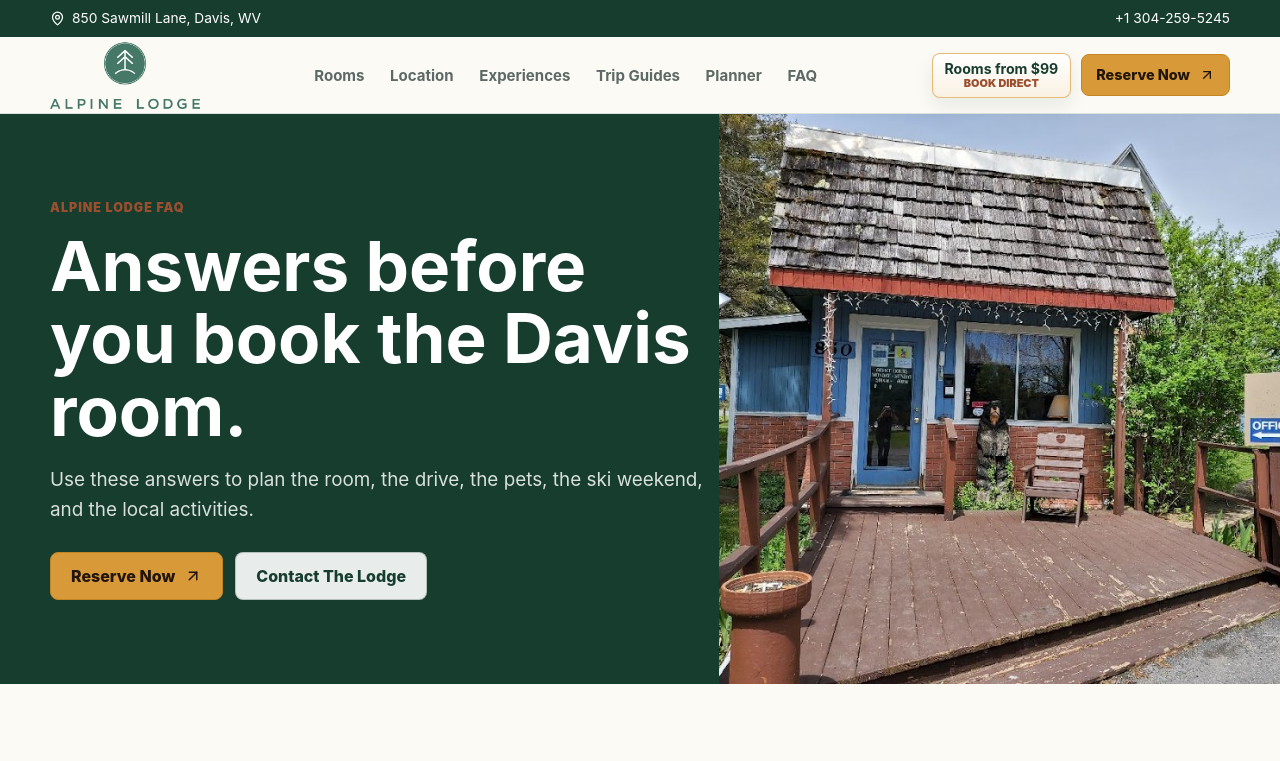
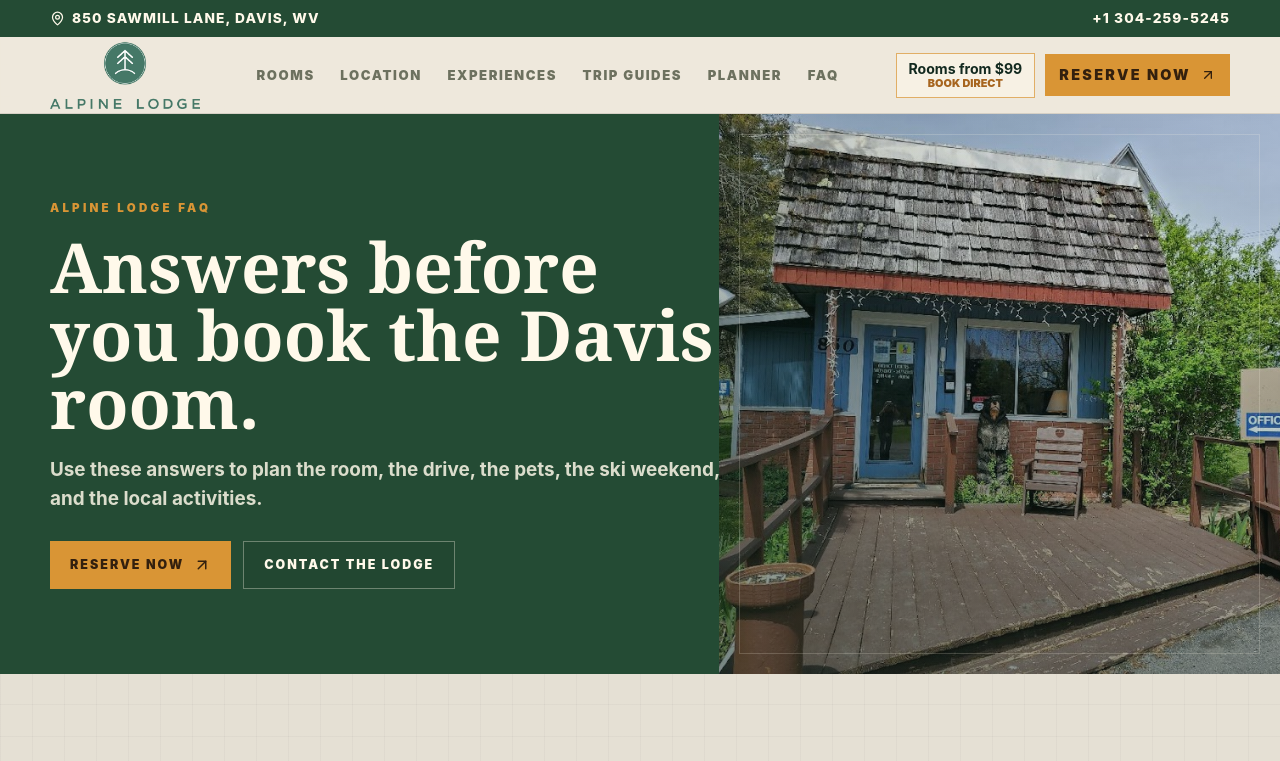
Before and after one commit to Mishidog/twhague22-alpine-lodge-website, a Next.js app: page /faq in a window 1280 px wide. Shown: the top 761 px of the page. Built offline with nearby package versions, Linux system fonts and the light colour scheme; no server answers.

Commit message:
Apply Davis weekend design system

```diff
--- a/app/globals.css
+++ b/app/globals.css
@@ -1,17 +1,22 @@
 :root {
-  --forest: #173d2f;
-  --forest-2: #23543f;
-  --ink: #18221f;
-  --muted: #5d6964;
-  --line: #d8ded8;
-  --paper: #fbfaf5;
-  --mist: #eef3ef;
+  --forest: #244b34;
+  --forest-2: #4b806a;
+  --forest-deep: #12291f;
+  --ink: #37322c;
+  --muted: #6d715f;
+  --line: rgba(55, 50, 44, 0.13);
+  --paper: #e5e0d4;
+  --paper-raised: #efe9dc;
+  --mist: #f7f1e4;
   --river: #315d72;
-  --rust: #9c4f2f;
-  --gold: #d89a38;
+  --rust: #a7651f;
+  --gold: #d99535;
+  --cream: #fff9ea;
   --white: #ffffff;
-  --shadow: 0 16px 48px rgba(18, 34, 29, 0.14);
-  --radius: 8px;
+  --shadow: 0 18px 42px rgba(48, 43, 34, 0.18);
+  --serif: Georgia, "Times New Roman", Times, serif;
+  --sans: Inter, ui-sans-serif, system-ui, -apple-system, BlinkMacSystemFont, "Segoe UI", sans-serif;
+  --radius: 0;
   --container: 1180px;
 }
 
@@ -25,11 +30,12 @@
 
 body {
   margin: 0;
-  background: var(--paper);
+  background:
+    linear-gradient(90deg, rgba(55, 50, 44, 0.035) 1px, transparent 1px) 0 0 / 32px 32px,
+    linear-gradient(rgba(55, 50, 44, 0.035) 1px, transparent 1px) 0 0 / 32px 32px,
+    var(--paper);
   color: var(--ink);
-  font-family:
-    Inter, ui-sans-serif, system-ui, -apple-system, BlinkMacSystemFont, "Segoe UI",
-    sans-serif;
+  font-family: var(--sans);
   line-height: 1.55;
   letter-spacing: 0;
 }
@@ -51,8 +57,9 @@
 h1,
 h2,
 h3 {
+  font-family: var(--serif);
   margin: 0;
-  line-height: 1.05;
+  line-height: 0.98;
   letter-spacing: 0;
 }
 
@@ -66,7 +73,7 @@
 }
 
 h3 {
-  font-size: 1.25rem;
+  font-size: clamp(1.45rem, 2vw, 2.2rem);
 }
 
 p {
@@ -82,8 +89,8 @@
   position: sticky;
   top: 0;
   z-index: 50;
-  background: rgba(251, 250, 245, 0.95);
-  border-bottom: 1px solid rgba(216, 222, 216, 0.9);
+  background: rgba(239, 233, 220, 0.96);
+  border-bottom: 1px solid var(--line);
   backdrop-filter: blur(16px);
 }
 
@@ -94,8 +101,11 @@
   gap: 16px;
   padding: 8px max(20px, calc((100vw - var(--container)) / 2));
   background: var(--forest);
-  color: var(--white);
+  color: var(--cream);
   font-size: 0.86rem;
+  font-weight: 800;
+  letter-spacing: 0.08em;
+  text-transform: uppercase;
 }
 
 .top-strip span,
@@ -134,8 +144,10 @@
   justify-content: center;
   gap: clamp(14px, 2vw, 28px);
   color: var(--muted);
-  font-size: 0.94rem;
-  font-weight: 700;
+  font-size: 0.82rem;
+  font-weight: 900;
+  letter-spacing: 0.12em;
+  text-transform: uppercase;
 }
 
 .main-nav a:hover,
@@ -156,14 +168,12 @@
   gap: 2px;
   min-width: 120px;
   padding: 8px 12px;
-  color: var(--forest);
+  color: var(--forest-deep);
   text-align: center;
-  background:
-    linear-gradient(180deg, rgba(255, 255, 255, 0.72), rgba(216, 154, 56, 0.14)),
-    var(--white);
-  border: 1px solid rgba(216, 154, 56, 0.65);
-  border-radius: var(--radius);
-  box-shadow: 0 8px 18px rgba(18, 34, 29, 0.08);
+  background: var(--mist);
+  border: 1px solid rgba(217, 149, 53, 0.72);
+  border-radius: var(--radius);
+  box-shadow: none;
 }
 
 .rate-badge strong {
@@ -187,10 +197,13 @@
   gap: 9px;
   min-height: 48px;
   padding: 0 20px;
-  border: 1px solid transparent;
-  border-radius: var(--radius);
-  font-weight: 800;
+  border: 0;
+  border-radius: var(--radius);
+  font-size: 0.78rem;
+  font-weight: 900;
+  letter-spacing: 0.16em;
   line-height: 1;
+  text-transform: uppercase;
   white-space: nowrap;
   transition:
     transform 180ms ease,
@@ -204,23 +217,37 @@
 
 .button-primary {
   background: var(--gold);
-  color: #20140b;
-  border-color: #c48422;
+  color: #33200e;
 }
 
 .button-primary:hover {
-  background: #efb14a;
+  background: #efad45;
 }
 
 .button-secondary {
-  background: rgba(255, 255, 255, 0.9);
-  color: var(--forest);
-  border-color: rgba(23, 61, 47, 0.24);
+  background: transparent;
+  color: var(--forest-deep);
+  border: 1px solid rgba(36, 75, 52, 0.28);
 }
 
 .button-secondary:hover {
   border-color: var(--forest);
   background: var(--white);
+}
+
+.home-hero .button-secondary,
+.page-hero .button-secondary,
+.guide-hero .button-secondary {
+  color: var(--cream);
+  border-color: rgba(255, 249, 234, 0.34);
+  background: rgba(18, 41, 31, 0.12);
+}
+
+.home-hero .button-secondary:hover,
+.page-hero .button-secondary:hover,
+.guide-hero .button-secondary:hover {
+  border-color: rgba(255, 249, 234, 0.72);
+  background: rgba(255, 249, 234, 0.12);
 }
 
 .button-compact {
@@ -235,7 +262,7 @@
   display: flex;
   align-items: flex-end;
   overflow: hidden;
-  color: var(--white);
+  color: var(--cream);
 }
 
 .home-hero > img,
@@ -253,8 +280,8 @@
   position: absolute;
   inset: 0;
   background:
-    linear-gradient(90deg, rgba(12, 26, 22, 0.84), rgba(12, 26, 22, 0.46), rgba(12, 26, 22, 0.08)),
-    linear-gradient(0deg, rgba(12, 26, 22, 0.58), rgba(12, 26, 22, 0.02) 45%);
+    linear-gradient(180deg, rgba(18, 41, 31, 0.1) 0%, rgba(18, 41, 31, 0.34) 45%, rgba(18, 41, 31, 0.9) 100%),
+    linear-gradient(90deg, rgba(18, 41, 31, 0.72), rgba(18, 41, 31, 0.18));
   z-index: 1;
 }
 
@@ -270,15 +297,16 @@
   max-width: 720px;
   margin-top: 20px;
   font-size: clamp(1.05rem, 2vw, 1.35rem);
-  color: rgba(255, 255, 255, 0.9);
+  color: rgba(255, 249, 234, 0.9);
+  font-weight: 700;
 }
 
 .eyebrow {
-  margin-bottom: 12px;
-  color: var(--rust);
-  font-size: 0.78rem;
+  margin-bottom: 16px;
+  color: var(--gold);
+  font-size: 0.72rem;
   font-weight: 900;
-  letter-spacing: 0.08em;
+  letter-spacing: 0.28em;
   text-transform: uppercase;
 }
 
@@ -286,7 +314,7 @@
 .section-dark .eyebrow,
 .footer-cta .eyebrow,
 .guide-hero .eyebrow {
-  color: #ffcf75;
+  color: var(--gold);
 }
 
 .hero-actions {
@@ -309,16 +337,17 @@
   align-items: center;
   gap: 8px;
   padding: 10px 12px;
-  background: rgba(255, 255, 255, 0.12);
-  border: 1px solid rgba(255, 255, 255, 0.2);
+  background: rgba(255, 249, 234, 0.1);
+  border: 1px solid rgba(255, 249, 234, 0.22);
   border-radius: var(--radius);
   backdrop-filter: blur(12px);
   font-size: 0.92rem;
+  font-weight: 800;
 }
 
 .band {
   background: var(--forest);
-  color: var(--white);
+  color: var(--cream);
 }
 
 .quick-plan-grid {
@@ -333,7 +362,10 @@
   gap: 9px;
   min-height: 76px;
   border-left: 1px solid rgba(255, 255, 255, 0.14);
-  font-weight: 800;
+  font-size: 0.78rem;
+  font-weight: 900;
+  letter-spacing: 0.14em;
+  text-transform: uppercase;
 }
 
 .quick-item:last-child {
@@ -349,12 +381,15 @@
 }
 
 .section-muted {
-  background: var(--mist);
+  background:
+    linear-gradient(90deg, rgba(55, 50, 44, 0.03) 1px, transparent 1px) 0 0 / 32px 32px,
+    linear-gradient(rgba(55, 50, 44, 0.03) 1px, transparent 1px) 0 0 / 32px 32px,
+    var(--paper-raised);
 }
 
 .section-dark {
-  background: var(--ink);
-  color: var(--white);
+  background: var(--forest-deep);
+  color: var(--cream);
 }
 
 .split {
@@ -386,6 +421,7 @@
   margin-top: 14px;
   color: var(--muted);
   font-size: 1.06rem;
+  font-weight: 700;
 }
 
 .card-grid {
@@ -407,7 +443,7 @@
   align-items: start;
   min-height: 132px;
   padding: 22px;
-  background: var(--white);
+  background: rgba(247, 241, 228, 0.64);
   border: 1px solid var(--line);
   border-radius: var(--radius);
 }
@@ -428,19 +464,43 @@
 .guide-list-card,
 .room-detail,
 .contact-card {
-  background: var(--white);
+  background: var(--mist);
   border: 1px solid var(--line);
   border-radius: var(--radius);
   overflow: hidden;
-  box-shadow: 0 8px 24px rgba(18, 34, 29, 0.06);
+  box-shadow: none;
 }
 
 .experience-card {
-  display: grid;
+  position: relative;
+  display: grid;
+  align-content: end;
   min-height: 100%;
+  color: var(--cream);
+  isolation: isolate;
   transition:
     transform 180ms ease,
     box-shadow 180ms ease;
+}
+
+.experience-card::before,
+.experience-card::after {
+  position: absolute;
+  inset: 0;
+  pointer-events: none;
+  content: "";
+}
+
+.experience-card::before {
+  z-index: -2;
+  background:
+    linear-gradient(180deg, rgba(18, 41, 31, 0.1) 0%, rgba(18, 41, 31, 0.34) 48%, rgba(18, 41, 31, 0.9) 100%);
+}
+
+.experience-card::after {
+  z-index: -1;
+  inset: 20px;
+  border: 1px solid rgba(255, 249, 234, 0.2);
 }
 
 .experience-card:hover,
@@ -452,24 +512,60 @@
 }
 
 .card-image {
+  position: absolute;
+  inset: 0;
+  z-index: -3;
+  min-height: 100%;
+  width: 100%;
+  height: 100%;
+  background: var(--forest-deep);
+}
+
+.experience-card .card-image img {
+  filter: saturate(0.94) contrast(1.03);
+}
+
+.guide-list-card .card-image {
   position: relative;
   min-height: 215px;
   background: #cad5d1;
 }
 
 .card-body {
+  position: relative;
+  z-index: 1;
   display: grid;
   gap: 12px;
+  align-self: end;
+  min-height: 430px;
+  align-content: end;
   padding: 22px;
 }
 
+.experience-card .card-body {
+  padding: 34px;
+}
+
+.experience-card .eyebrow,
+.guide-card .eyebrow {
+  color: var(--gold);
+  text-shadow: 0 1px 14px rgba(0, 0, 0, 0.28);
+}
+
+.experience-card p:not(.eyebrow),
+.experience-card .meta-row,
+.experience-card .text-link {
+  color: rgba(255, 249, 234, 0.86);
+}
+
 .experience-card-compact .card-image {
-  min-height: 180px;
+  min-height: 100%;
 }
 
 .experience-card-compact .card-body {
   gap: 10px;
-  padding: 18px;
+  min-height: 410px;
+  padding: 30px;
 }
 
 .experience-card-compact .meta-row {
@@ -495,15 +591,19 @@
   gap: 8px;
   padding-top: 4px;
   font-size: 0.9rem;
-  color: var(--river);
+  color: var(--forest);
+  font-weight: 800;
 }
 
 .text-link {
   display: inline-flex;
   align-items: center;
   gap: 7px;
-  color: var(--forest);
+  color: var(--forest-deep);
+  font-size: 0.78rem;
   font-weight: 900;
+  letter-spacing: 0.16em;
+  text-transform: uppercase;
 }
 
 .section-actions {
@@ -537,8 +637,10 @@
   min-height: 520px;
   overflow: hidden;
   background:
-    radial-gradient(circle at center, rgba(216, 154, 56, 0.18), transparent 33%),
-    linear-gradient(135deg, rgba(49, 93, 114, 0.12), rgba(23, 61, 47, 0.08));
+    linear-gradient(90deg, rgba(55, 50, 44, 0.04) 1px, transparent 1px) 0 0 / 28px 28px,
+    linear-gradient(rgba(55, 50, 44, 0.04) 1px, transparent 1px) 0 0 / 28px 28px,
+    radial-gradient(circle at center, rgba(217, 149, 53, 0.18), transparent 33%),
+    var(--paper-light, #f7f1e4);
   border: 1px solid var(--line);
   border-radius: var(--radius);
 }
@@ -574,7 +676,7 @@
   height: 150px;
   transform: translate(-50%, -50%);
   background: var(--forest);
-  color: var(--white);
+  color: var(--cream);
   font-weight: 950;
   line-height: 1.2;
 }
@@ -583,7 +685,7 @@
   width: 138px;
   min-height: 82px;
   padding: 14px;
-  background: var(--white);
+  background: var(--mist);
   border: 1px solid rgba(23, 61, 47, 0.2);
   color: var(--ink);
   font-size: 0.92rem;
@@ -635,11 +737,11 @@
   gap: 24px;
   align-items: center;
   padding: 32px;
-  background: var(--white);
+  background: var(--mist);
   border: 1px solid var(--line);
   border-left: 7px solid var(--gold);
   border-radius: var(--radius);
-  box-shadow: 0 8px 24px rgba(18, 34, 29, 0.06);
+  box-shadow: none;
 }
 
 .rate-panel p:not(.eyebrow) {
@@ -654,15 +756,19 @@
   gap: 22px;
   align-items: center;
   padding: 30px;
-  background: var(--white);
+  background: var(--mist);
   border: 1px solid var(--line);
   border-left: 7px solid var(--forest-2);
   border-radius: var(--radius);
-  box-shadow: 0 8px 24px rgba(18, 34, 29, 0.06);
+  box-shadow: none;
 }
 
 .pet-callout > svg {
   color: var(--forest-2);
+}
+
+.pet-callout > div {
+  min-width: 0;
 }
 
 .pet-callout p:not(.eyebrow) {
@@ -683,7 +789,7 @@
   min-height: 210px;
   margin: 0;
   padding: 24px;
-  background: var(--white);
+  background: var(--mist);
   border: 1px solid var(--line);
   border-radius: var(--radius);
 }
@@ -724,7 +830,7 @@
   gap: 13px;
   align-items: start;
   padding: 16px;
-  background: var(--white);
+  background: rgba(247, 241, 228, 0.72);
   border: 1px solid var(--line);
   border-radius: var(--radius);
 }
@@ -778,7 +884,19 @@
   position: absolute;
   inset: auto 0 0;
   height: 55%;
-  background: linear-gradient(0deg, rgba(10, 19, 16, 0.84), rgba(10, 19, 16, 0));
+  background: linear-gradient(0deg, rgba(18, 41, 31, 0.9), rgba(18, 41, 31, 0.08));
+  content: "";
+}
+
+.room-preview::before,
+.guide-card::before,
+.page-hero-image::after,
+.guide-hero::before {
+  position: absolute;
+  inset: 20px;
+  z-index: 2;
+  border: 1px solid rgba(255, 249, 234, 0.18);
+  pointer-events: none;
   content: "";
 }
 
@@ -836,7 +954,7 @@
 }
 
 .faq-list details {
-  background: var(--white);
+  background: rgba(247, 241, 228, 0.72);
   border: 1px solid var(--line);
   border-radius: var(--radius);
   padding: 0 18px;
@@ -858,8 +976,8 @@
 
 .final-booking {
   padding: 70px 0;
-  background: var(--river);
-  color: var(--white);
+  background: var(--forest);
+  color: var(--cream);
 }
 
 .final-booking-inner {
@@ -879,7 +997,7 @@
   grid-template-columns: minmax(0, 1fr) minmax(360px, 0.78fr);
   min-height: 560px;
   background: var(--forest);
-  color: var(--white);
+  color: var(--cream);
 }
 
 .page-hero-copy {
@@ -892,8 +1010,9 @@
 .page-hero-copy .lead {
   max-width: 670px;
   margin-top: 18px;
-  color: rgba(255, 255, 255, 0.84);
+  color: rgba(255, 249, 234, 0.84);
   font-size: 1.18rem;
+  font-weight: 700;
 }
 
 .page-hero-image {
@@ -901,6 +1020,16 @@
   min-height: 420px;
 }
 
+.page-hero-image::before {
+  position: absolute;
+  inset: 0;
+  z-index: 1;
+  background:
+    linear-gradient(180deg, rgba(18, 41, 31, 0.04), rgba(18, 41, 31, 0.38)),
+    linear-gradient(90deg, rgba(18, 41, 31, 0.24), rgba(18, 41, 31, 0));
+  content: "";
+}
+
 .amenity-grid {
   display: grid;
   grid-template-columns: repeat(4, 1fr);
@@ -913,7 +1042,7 @@
   gap: 10px;
   min-height: 74px;
   padding: 18px;
-  background: var(--white);
+  background: rgba(247, 241, 228, 0.72);
   border: 1px solid var(--line);
   border-radius: var(--radius);
   font-weight: 800;
@@ -947,7 +1076,7 @@
 .booking-note {
   align-items: center;
   padding: 32px;
-  background: var(--white);
+  background: var(--mist);
   border: 1px solid var(--line);
   border-radius: var(--radius);
 }
@@ -964,7 +1093,7 @@
   display: grid;
   gap: 8px;
   padding: 20px;
-  background: var(--white);
+  background: rgba(247, 241, 228, 0.72);
   border: 1px solid var(--line);
   border-radius: var(--radius);
 }
@@ -1020,7 +1149,7 @@
   display: grid;
   gap: 6px;
   padding: 18px;
-  background: var(--mist);
+  background: rgba(247, 241, 228, 0.72);
   border: 1px solid var(--line);
   border-radius: var(--radius);
 }
@@ -1041,7 +1170,8 @@
   display: grid;
   grid-template-columns: 300px 1fr;
   gap: 24px;
-  padding: 18px;
+  padding: 24px;
+  background: rgba(247, 241, 228, 0.72);
   transition:
     transform 180ms ease,
     box-shadow 180ms ease;
@@ -1081,8 +1211,8 @@
   position: absolute;
   inset: 0;
   background:
-    linear-gradient(90deg, rgba(12, 26, 22, 0.86), rgba(12, 26, 22, 0.24)),
-    linear-gradient(0deg, rgba(12, 26, 22, 0.72), rgba(12, 26, 22, 0.1));
+    linear-gradient(90deg, rgba(18, 41, 31, 0.86), rgba(18, 41, 31, 0.24)),
+    linear-gradient(0deg, rgba(18, 41, 31, 0.78), rgba(18, 41, 31, 0.08));
   content: "";
 }
 
@@ -1097,7 +1227,7 @@
 .guide-hero-content p:not(.eyebrow) {
   max-width: 720px;
   margin: 18px 0 28px;
-  color: rgba(255, 255, 255, 0.86);
+  color: rgba(255, 249, 234, 0.86);
   font-size: 1.18rem;
 }
 
@@ -1112,7 +1242,8 @@
   position: sticky;
   top: 116px;
   padding: 24px;
-  background: var(--mist);
+  background: rgba(247, 241, 228, 0.72);
+  border: 1px solid var(--line);
   border-radius: var(--radius);
 }
 
@@ -1132,7 +1263,7 @@
 .inline-cta {
   padding: 28px;
   background: var(--forest);
-  color: var(--white);
+  color: var(--cream);
   border-radius: var(--radius);
 }
 
@@ -1187,7 +1318,7 @@
   display: grid;
   grid-template-columns: 360px 1fr;
   min-height: 620px;
-  background: var(--white);
+  background: var(--mist);
   border: 1px solid var(--line);
   border-radius: var(--radius);
   overflow: hidden;
@@ -1197,7 +1328,7 @@
 .planner-sidebar {
   padding: 28px;
   background: var(--forest);
-  color: var(--white);
+  color: var(--cream);
 }
 
 .planner-sidebar h2 {
@@ -1216,7 +1347,7 @@
   align-items: start;
   width: 100%;
   padding: 14px;
-  color: var(--white);
+  color: var(--cream);
   text-align: left;
   background: rgba(255, 255, 255, 0.1);
   border: 1px solid rgba(255, 255, 255, 0.18);
@@ -1251,13 +1382,13 @@
 
 .message-assistant {
   align-self: flex-start;
-  background: var(--mist);
+  background: var(--paper-raised);
 }
 
 .message-user {
   align-self: flex-end;
-  background: var(--river);
-  color: var(--white);
+  background: var(--forest);
+  color: var(--cream);
 }
 
 .planner-form {
@@ -1293,8 +1424,8 @@
 }
 
 .footer {
-  background: #101917;
-  color: rgba(255, 255, 255, 0.82);
+  background: var(--forest-deep);
+  color: rgba(255, 249, 234, 0.82);
 }
 
 .footer-cta {
@@ -1310,7 +1441,7 @@
 
 .footer-cta h2,
 .footer h3 {
-  color: var(--white);
+  color: var(--cream);
 }
 
 .footer-cta p:not(.eyebrow) {
@@ -1509,15 +1640,23 @@
   }
 
   .nav-shell .button {
+    flex: 1 1 auto;
     width: auto;
+    min-width: 0;
+    padding: 0 10px;
+    font-size: 0.72rem;
   }
 
   .header-actions {
+    grid-column: 1 / -1;
+    width: 100%;
     align-items: stretch;
+    justify-content: space-between;
     gap: 8px;
   }
 
   .rate-badge {
+    flex: 0 0 122px;
     min-width: 104px;
     padding: 7px 9px;
   }
@@ -1560,6 +1699,13 @@
     align-items: start;
   }
 
+  .pet-callout .button {
+    min-width: 0;
+    white-space: normal;
+    line-height: 1.2;
+    text-align: center;
+  }
+
   .quick-item {
     justify-content: flex-start;
     min-height: 58px;
```
